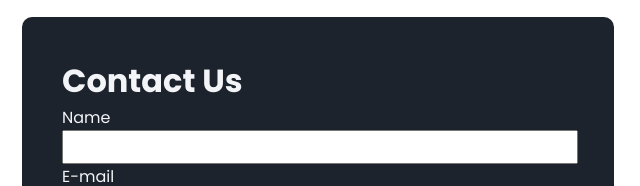
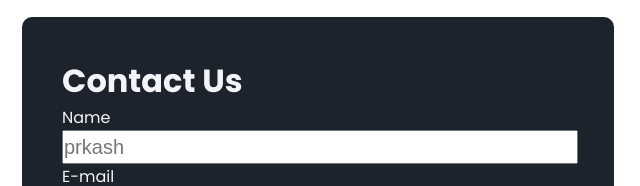
Before and after one commit to lovely-PRAKASH/e-commerse, a plain HTML site: page index.html in a window 1280 px wide. Shown: the part 1377-1563 px from the top of the page, 362-1002 px from the left. Drawn offline with Linux system fonts and the light colour scheme.

Commit message:
Update index.html

```diff
--- a/index.html
+++ b/index.html
@@ -161,9 +161,9 @@
         <div class="contact-form">
             <h1>Contact Us</h1>
             <form action="">
-                <label for="name">Name</label><br><input type="text" id="name"><br>
+                <label for="name">Name</label><br><input placeholder="prkash" type="text" id="name"><br>
 
-                <label for="email">E-mail</label><br><input type="text" id="email"><br>
+                <label for="email">E-mail</label><br><input  type="text" id="email"><br>
 
                 <label for="message">Message:</label><br><textarea id="message" cols="30" rows="10"></textarea>
                 <button class="submit">Submit</button>
```
